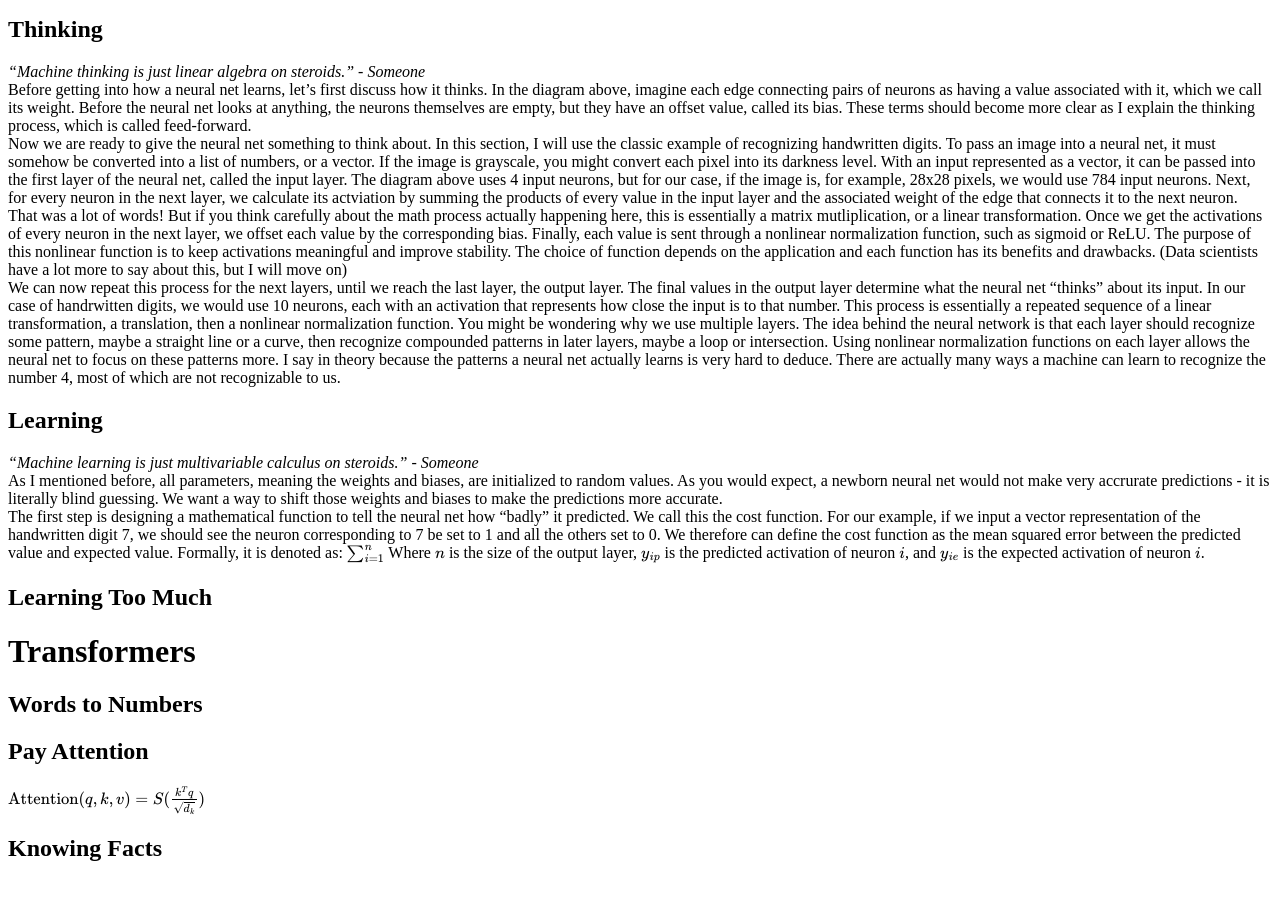
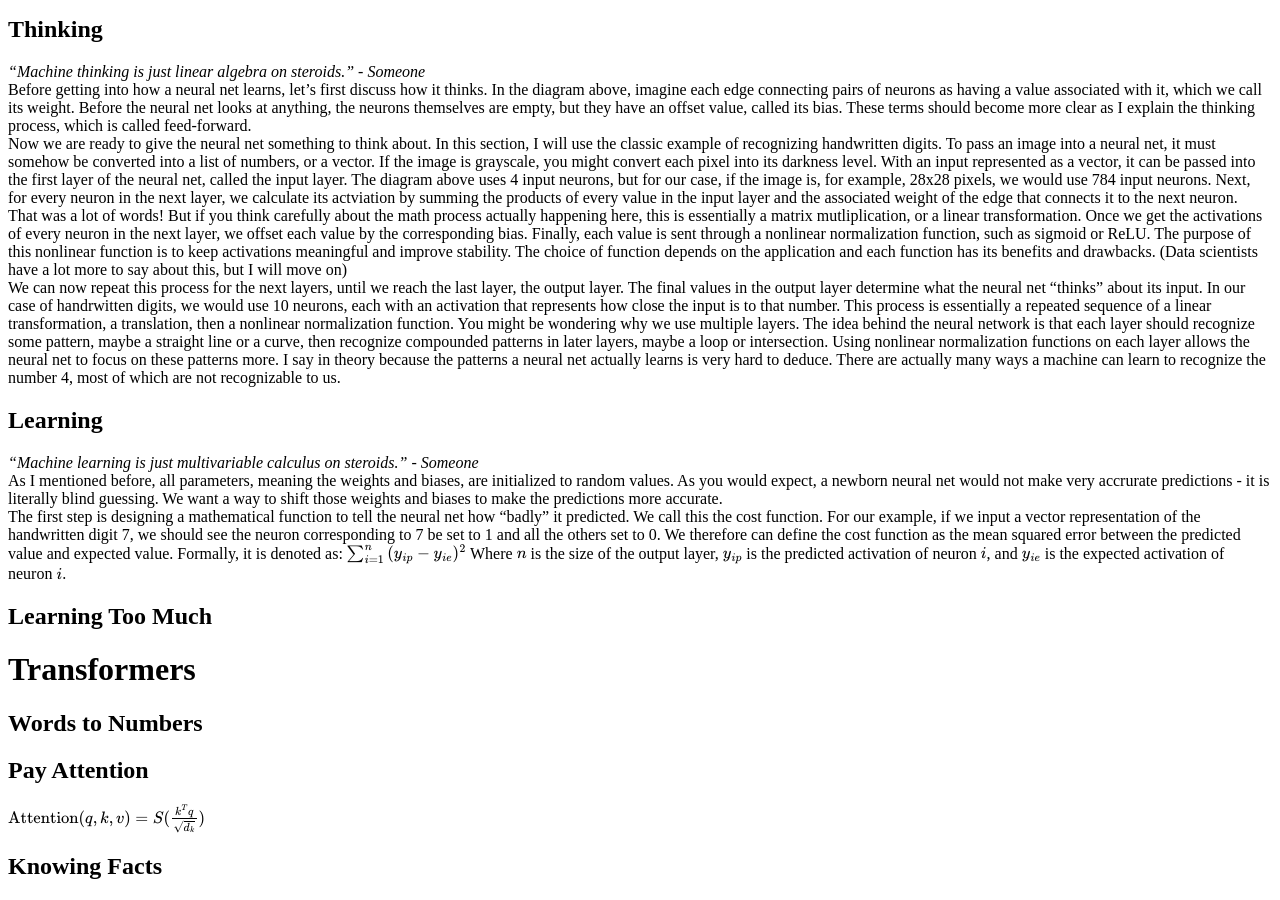
Before and after one commit to derrick-x/derrick-x.github.io, a Jekyll site: the page built from ml-articles/machine-learning-math.md, in a window 1280 px wide and 900 px high, scrolled down 892 px. Built offline with Jekyll 4.4.1, drawn with Linux system fonts in a browser that asks for light colours.

Commit message:
math render test

```diff
--- a/ml-articles/machine-learning-math.md
+++ b/ml-articles/machine-learning-math.md
@@ -21,7 +21,7 @@ You might be wondering why we use multiple layers. The idea behind the neural ne
 *"Machine learning is just multivariable calculus on steroids." - Someone*
 As I mentioned before, all parameters, meaning the weights and biases, are initialized to random values. As you would expect, a newborn neural net would not make very accrurate predictions - it is literally blind guessing. We want a way to shift those weights and biases to make the predictions more accurate.
 The first step is designing a mathematical function to tell the neural net how "badly" it predicted. We call this the cost function. For our example, if we input a vector representation of the handwritten digit 7, we should see the neuron corresponding to 7 be set to 1 and all the others set to 0. We therefore can define the cost function as the mean squared error between the predicted value and expected value. Formally, it is denoted as:
-$$\sum_{i=1}^n$$
+$$\sum_{i=1}^n{(y_{ip}-y_{ie})^2}$$
 Where $$n$$ is the size of the output layer, $$y_{ip}$$ is the predicted activation of neuron $$i$$, and $$y_{ie}$$ is the expected activation of neuron $$i$$.
 ## Learning Too Much
 # Transformers
```
